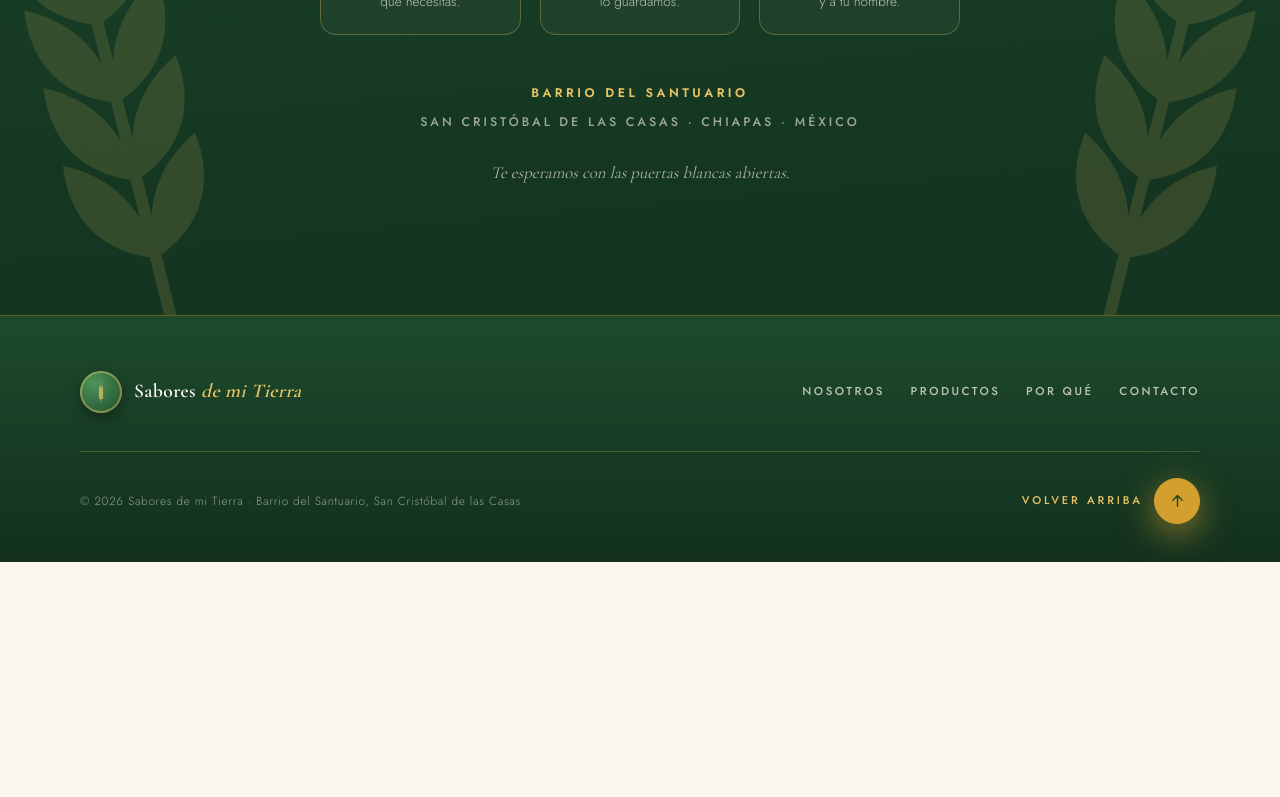
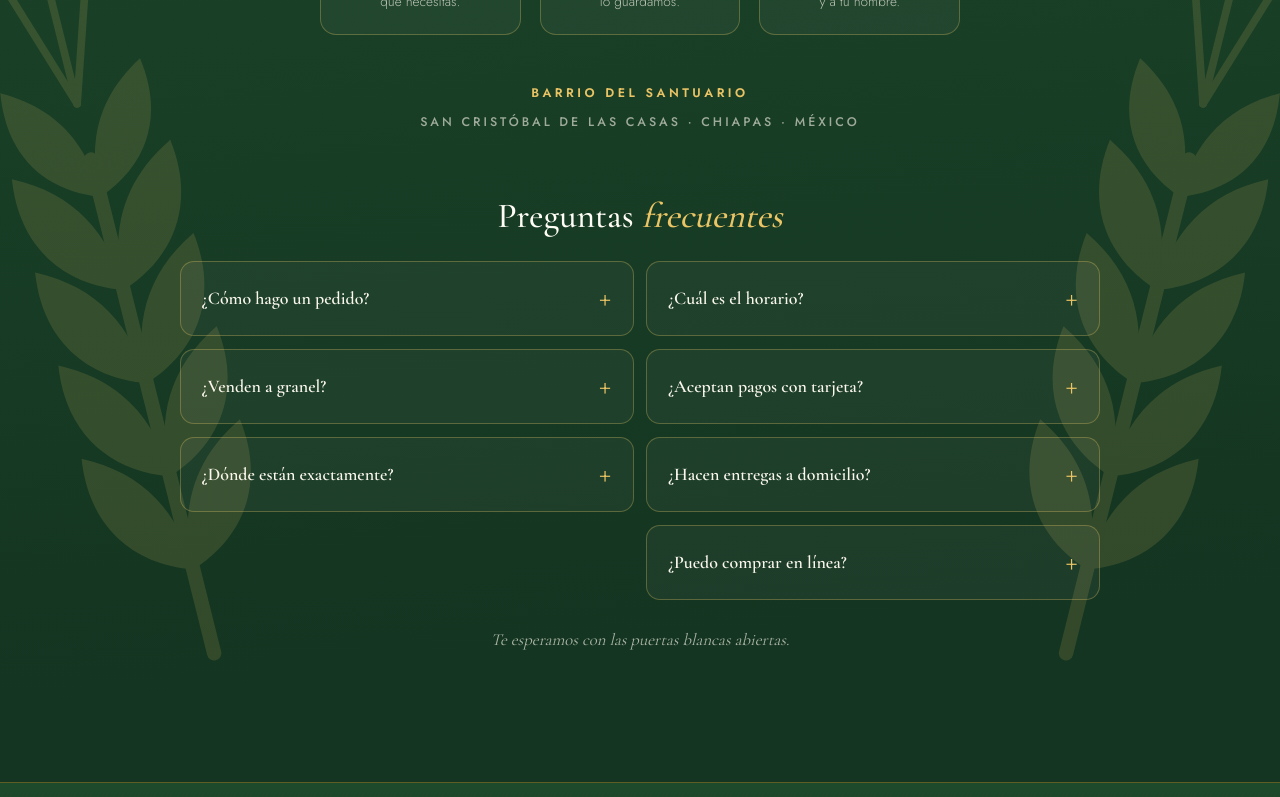
Before and after one commit to MrX-zeta/sabores-de-mi-tierra, a Next.js app in the folder apps/web/: page /contacto in a window 1280 px wide. Shown: the part 622-1419 px from the top of the page. Before the commit the page ends 1184 px from the top, so only its background shows below. Built offline with nearby package versions, Linux system fonts and the light colour scheme.

Commit message:
feat(web): faq completa a dos columnas en contacto

```diff
--- a/apps/web/src/app/contacto/page.tsx
+++ b/apps/web/src/app/contacto/page.tsx
@@ -55,6 +55,53 @@ export default function Contacto() {
             {site.location.city} · {site.location.state} · {site.location.country}
           </span>
         </div>
+        <section className="faq reveal" data-delay="4" aria-label="Preguntas frecuentes">
+          <h2 className="faq-titulo">Preguntas <em>frecuentes</em></h2>
+          <div className="faq-grid">
+          <div className="faq-col">
+          <details className="faq-item">
+            <summary>¿Cómo hago un pedido?</summary>
+            <p>
+              Por ahora, de dos formas: escribiéndonos por WhatsApp para apartar lo que necesites, o visitándonos
+              directamente en la tienda, en el barrio del Santuario.
+            </p>
+          </details>
+          <details className="faq-item">
+            <summary>¿Venden a granel?</summary>
+            <p>Sí: semillas, granos y especias se miden a tu gusto, sin empaques de más.</p>
+          </details>
+          <details className="faq-item">
+            <summary>¿Dónde están exactamente?</summary>
+            <p>
+              {/* TODO: dirección exacta pendiente de confirmar con los propietarios */}
+              En el barrio del Santuario, en San Cristóbal de las Casas. Escríbenos por WhatsApp y te compartimos la
+              ubicación exacta.
+            </p>
+          </details>
+          </div>
+          <div className="faq-col">
+          <details className="faq-item">
+            <summary>¿Cuál es el horario?</summary>
+            <p>Abrimos de lunes a sábado, de 10 de la mañana a 8 de la noche.</p>
+          </details>
+          <details className="faq-item">
+            <summary>¿Aceptan pagos con tarjeta?</summary>
+            <p>Por el momento solo manejamos efectivo.</p>
+          </details>
+          <details className="faq-item">
+            <summary>¿Hacen entregas a domicilio?</summary>
+            <p>Aún no: hoy tu pedido te espera en la tienda. Pero viene en camino junto con la venta en línea…</p>
+          </details>
+          <details className="faq-item">
+            <summary>¿Puedo comprar en línea?</summary>
+            <p>
+              Todavía no… pero algo se está cocinando en el mostrador. Muy pronto podrás hacer tu pedido desde donde
+              estés — mientras tanto, WhatsApp es el camino directo.
+            </p>
+          </details>
+          </div>
+          </div>
+        </section>
         <p className="contacto-nota reveal" data-delay="4">Te esperamos con las puertas blancas abiertas.</p>
       </div>
     </div>
--- a/apps/web/src/app/globals.css
+++ b/apps/web/src/app/globals.css
@@ -42,7 +42,7 @@
 }
 
 /* ══════════ BASE ══════════ */
-html { scroll-behavior: smooth; }
+html { scroll-behavior: smooth; overflow-anchor: none; }
 body {
   font-family: var(--f-sans);
   font-weight: 300;
@@ -537,7 +537,7 @@ h1 em, h2 em { font-style: italic; color: var(--verde-700); }
 .v-contacto .eyebrow::before, .v-contacto .eyebrow-c::after { background: var(--oro-claro); }
 .v-contacto .lead { color: rgba(251, 247, 237, 0.78); margin-inline: auto; }
 .contacto-cuerpo { padding-bottom: clamp(5rem, 10vw, 8rem); position: relative; z-index: 1; }
-.contacto-espigas { position: absolute; bottom: -30px; width: clamp(160px, 20vw, 260px); opacity: 0.14; color: var(--oro-claro); pointer-events: none; }
+.contacto-espigas { position: absolute; top: min(66vh, 640px); width: clamp(200px, 24vw, 340px); opacity: 0.14; color: var(--oro-claro); pointer-events: none; }
 .contacto-espigas svg { width: 100%; height: auto; }
 .ce-l { left: -30px; transform: rotate(-14deg); }
 .ce-r { right: -30px; transform: scaleX(-1) rotate(-14deg); }
@@ -556,6 +556,45 @@ h1 em, h2 em { font-style: italic; color: var(--verde-700); }
 }
 .contacto-dir strong { font-weight: 600; color: var(--oro-claro); letter-spacing: 0.28em; }
 .contacto-nota { margin-top: 1.6rem; font-family: var(--f-display); font-style: italic; font-size: 1.05rem; color: rgba(251, 247, 237, 0.65); }
+
+/* faq */
+.faq { max-width: 920px; margin: 4rem auto 0; text-align: left; }
+.faq-grid {
+  display: grid; grid-template-columns: 1fr 1fr;
+  gap: 0.8rem; align-items: start;
+}
+.faq-col { display: flex; flex-direction: column; gap: 0.8rem; }
+.faq-titulo {
+  text-align: center; color: var(--blanco);
+  font-size: clamp(1.6rem, 3vw, 2.2rem); margin-bottom: 1.6rem;
+}
+.faq-titulo em { color: var(--oro-claro); }
+.faq-item {
+  border: 1px solid rgba(235, 197, 101, 0.3); border-radius: 14px;
+  background: rgba(251, 247, 237, 0.04);
+  transition: border-color 0.35s, background 0.35s;
+}
+
+.faq-item[open] { border-color: rgba(235, 197, 101, 0.6); background: rgba(251, 247, 237, 0.07); }
+.faq-item summary {
+  cursor: pointer; list-style: none;
+  padding: 1.1rem 1.3rem;
+  font-family: var(--f-display); font-size: 1.12rem; font-weight: 600; color: var(--crema);
+  display: flex; align-items: center; justify-content: space-between; gap: 1rem;
+}
+.faq-item summary::-webkit-details-marker { display: none; }
+.faq-item summary::after {
+  content: "+"; font-family: var(--f-sans); font-weight: 300; font-size: 1.4rem;
+  color: var(--oro-claro); transition: transform 0.4s var(--ease-out); flex: none;
+}
+.faq-item[open] summary::after { transform: rotate(45deg); }
+.faq-item p {
+  padding: 0 1.3rem 1.2rem; font-size: 0.92rem; line-height: 1.7;
+  color: rgba(251, 247, 237, 0.75);
+}
+.faq-item[open] p { animation: faqAbre 0.35s var(--ease-out); }
+@keyframes faqAbre { from { opacity: 0; transform: translateY(-8px); } to { opacity: 1; transform: none; } }
+@media (prefers-reduced-motion: reduce) { .faq-item[open] p { animation: none; } }
 
 /* ══════════ FOOTER ══════════ */
 .footer {
@@ -599,6 +638,7 @@ h1 em, h2 em { font-style: italic; color: var(--verde-700); }
 /* ══════════ RESPONSIVE ══════════ */
 @media (max-width: 920px) {
   .nav { display: none; }
+  .faq-grid { grid-template-columns: 1fr; }
   .puertas, .prod-grid, .barrio-grid { grid-template-columns: 1fr; }
   .puertas { max-width: 420px; margin-inline: auto; margin-top: 3.4rem; }
   .prod-grid { max-width: 440px; margin-inline: auto; }
```
